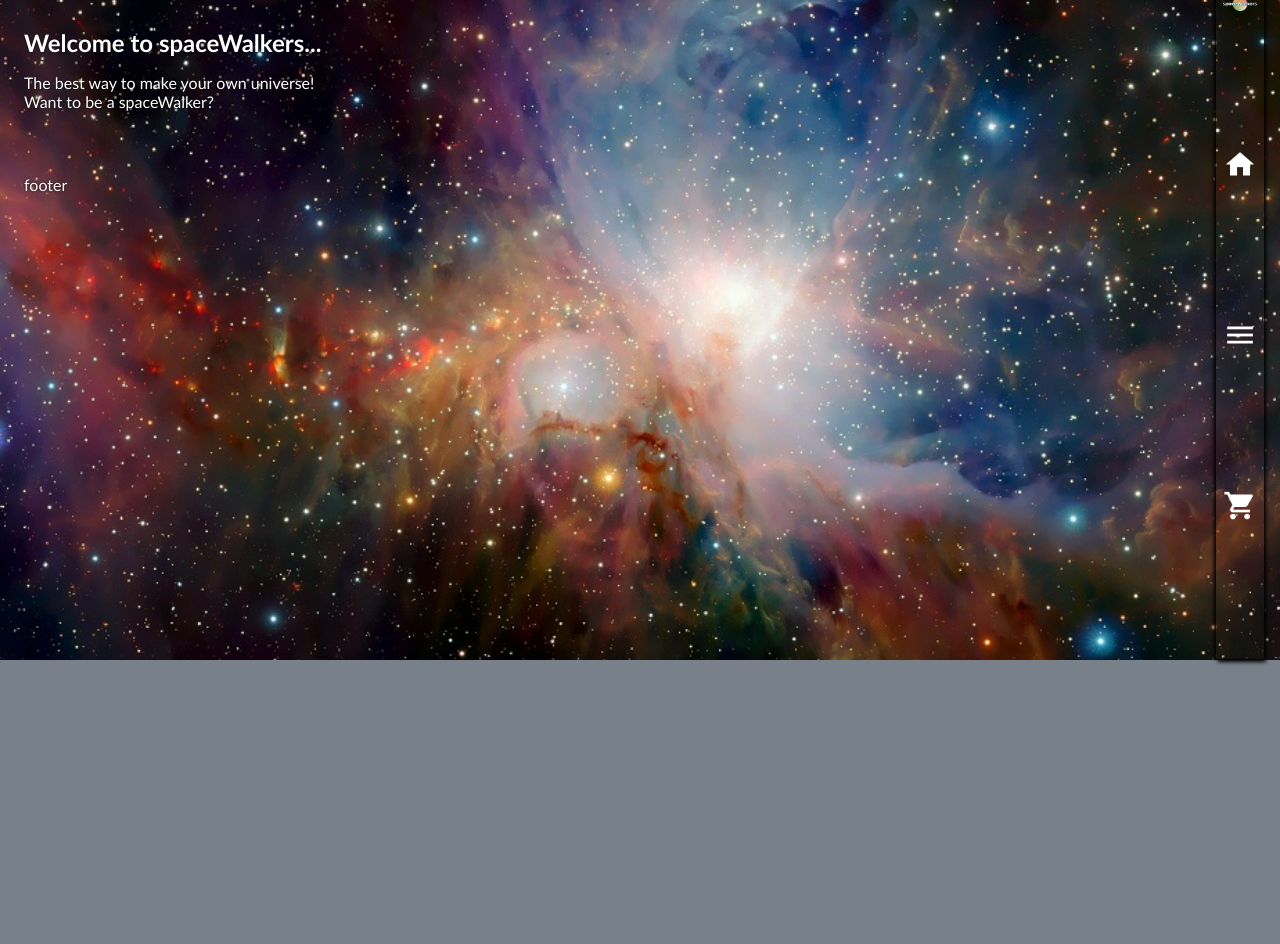
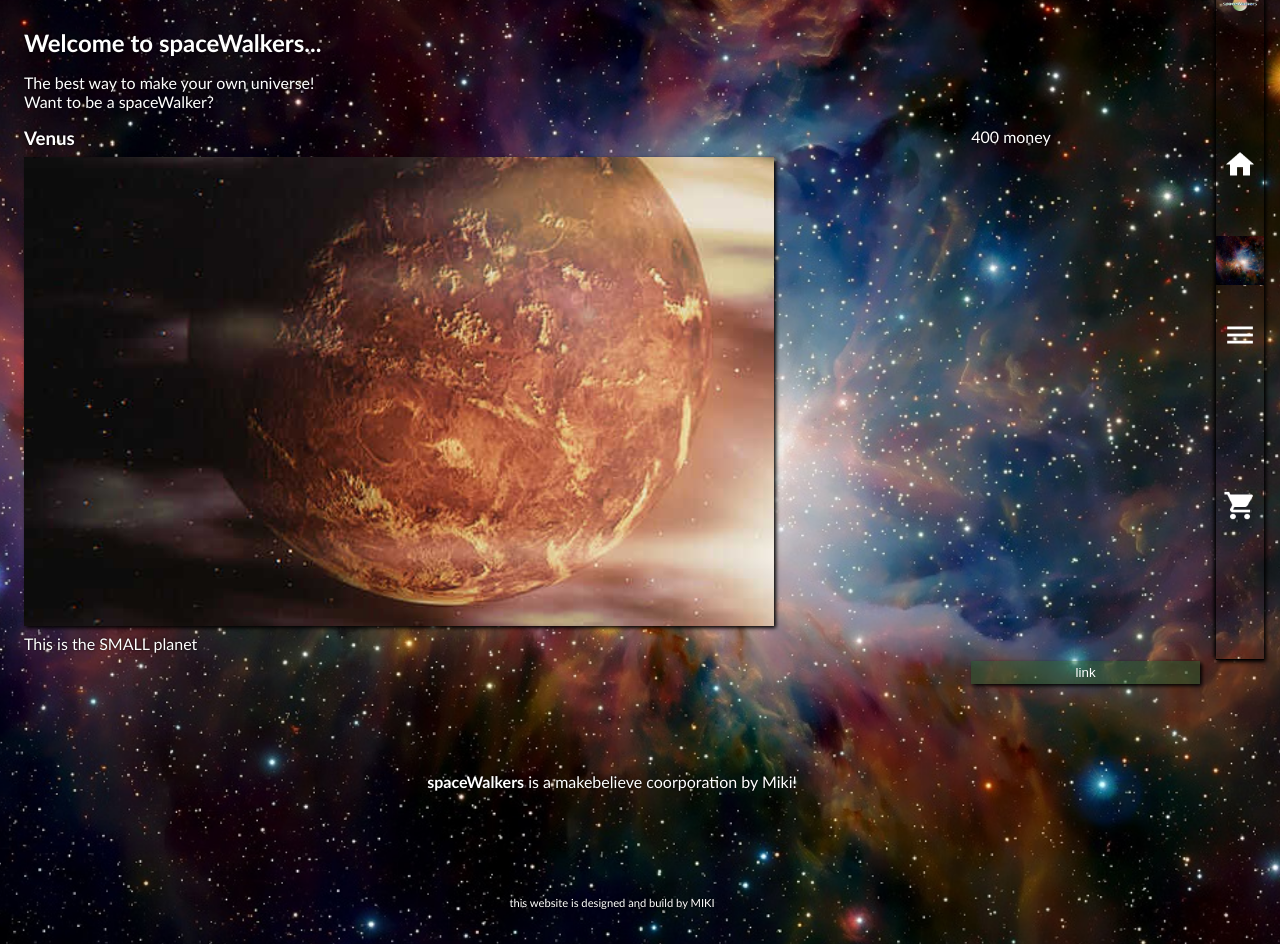
Before and after one commit to TG-web-dev-4/webshop-web-MikiHoffmann, a React (Create React App) app: page /#/home in a window 1280 px wide. Shown: the part 140-1084 px from the top of the page. Before the commit the page ends 800 px from the top, so only its background shows below. Built offline with nearby package versions, Linux system fonts and the light colour scheme; no server answers.

Commit message:
little styling cart

```diff
--- a/src/components/ProductCard.js
+++ b/src/components/ProductCard.js
@@ -1,17 +1,17 @@
 import { StyledProductCard } from "../components/styledComponents/ProductCard.styled";
 import { StyledLinkButton } from "../components/styledComponents/LinkButton.styled";
-const ProductCard = ({ currentItem }) => {
+const ProductCard = ({ products }) => {
   return (
     <StyledProductCard>
       <span className="itemTitle">
-        <h3>{currentItem.name}</h3>
+        <h3>{products[1].name}</h3>
       </span>
-      <span className="itemPrice">{currentItem.price} money</span>
+      <span className="itemPrice">{products[1].price} money</span>
       <img
-        src={`../images/productImg/${currentItem.img}`}
-        alt={currentItem.name}
+        src={`images/productImg/${products[1].img}`}
+        alt={products[1].name}
       />
-      <span className="itemDescription">{currentItem.description}</span>
+      <span className="itemDescription">{products[1].description}</span>
       <StyledLinkButton>link</StyledLinkButton>
     </StyledProductCard>
   );
--- a/src/components/mainComponents/Footer.js
+++ b/src/components/mainComponents/Footer.js
@@ -1,10 +1,20 @@
 import { StyledArticle } from "../styledComponents/Article.styled";
+import { FooterSection } from "../styledComponents/FooterSection";
+import { Link } from "react-router-dom";
 
 const Footer = () => {
   return (
     <>
       <StyledArticle>
-        <p>footer</p>
+        <FooterSection>
+          <p className="footerTitle">
+            <strong>spaceWalkers</strong> is a makebelieve coorporation by Miki!
+          </p>
+          <p className="footerBottom">
+            this website is designed and build by
+            <Link to={{pathname: "https://www.miki101.nl"}} target="_blank"> MIKI</Link>
+          </p>
+        </FooterSection>
       </StyledArticle>
     </>
   );
--- a/src/components/styledComponents/CartListItem.styled.js
+++ b/src/components/styledComponents/CartListItem.styled.js
@@ -6,14 +6,16 @@ export const StyledCartListItem = styled.li`
   grid-template-columns: repeat(10, 1fr);
   grid-gap: 0.5em;
   width: 100%;
-  margin-top: 1em;
+  max-width: 30em;
+  margin: 1em auto;
   border-top: ${({ theme }) => theme.colors.brdrWht};
   .itemImgContainer {
-    grid-area: 1/1/4/5;
+    grid-area: 1/1/3/4;
     aspect-ratio: 8/5;
     box-shadow: ${({ theme }) => theme.colors.boxShdwRght};
     overflow: hidden;
     img {
+      height: auto;
       width: 100%;
     }
   }
--- /dev/null
+++ b/src/components/styledComponents/FooterSection.js
@@ -0,0 +1,20 @@
+import styled from "styled-components";
+
+export const FooterSection = styled.div`
+position: relative;
+display: grid;
+grid-template-columns: repeat(10, 1fr);
+grid-template-rows: repeat(4, 1fr);
+grid-gap: 0.5em;
+.footerTitle {
+    grid-area: 1/1/2/11;
+    width: 100%;
+    text-align: center;
+}
+.footerBottom {
+        grid-area: 4/1/5/11;
+        width: 100%;
+        font-size: .7em;
+        text-align: center;
+    }
+`
--- a/src/pages/HomePage.js
+++ b/src/pages/HomePage.js
@@ -4,12 +4,16 @@ import { useAuthState } from "react-firebase-hooks/auth";
 import { query, collection, getDocs, where } from "firebase/firestore";
 */
 import React from "react";
+import { useSelector } from "react-redux";
 import { useAuth } from "../contexts/AuthContext";
 import { StyledArticle } from "../components/styledComponents/Article.styled";
 //import { StyledLinkButton } from "../components/styledComponents/LinkButton.styled";
+import ProductCard from "../components/ProductCard";
+
 const HomePage = () => {
   const currentUser = useAuth();
   console.log(currentUser);
+  const products = useSelector((state) => state.shop.products);
 
   return (
     <>
@@ -24,7 +28,9 @@ const HomePage = () => {
           <div>Want to be a spaceWalker?</div>
         )}
 
-        <div></div>
+        <div>
+          <ProductCard products={products}/>
+        </div>
       </StyledArticle>
     </>
   );
```
